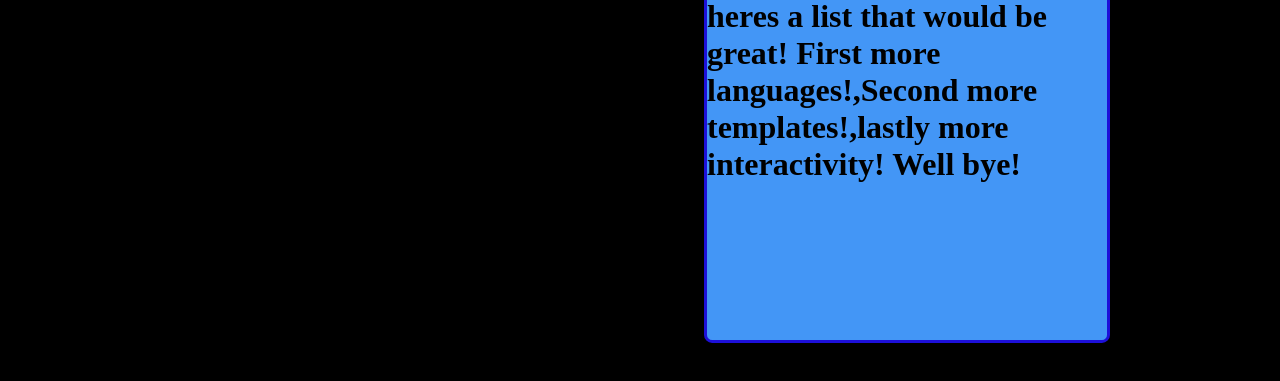
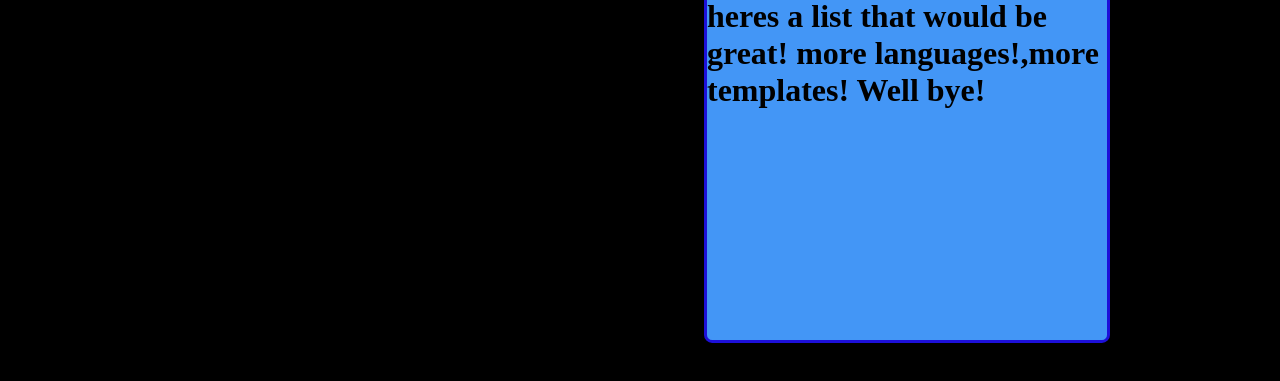
Before and after one commit to neverfriendme/Code-templates, a plain HTML site: page index.html in a window 1280 px wide. Shown: the part 211-592 px from the top of the page. Drawn offline with Linux system fonts and the light colour scheme.

Commit message:
Update index.html

```diff
--- a/index.html
+++ b/index.html
@@ -30,7 +30,7 @@
     <a href="info.html">
         <button type="button">Information</button>
     </a>
-    <div class="square" draggable="true"><h1>Contribute? go to: <a href="https://github.com/neverfriendme/Code-templates">Github</a> heres a list that would be great! First more languages!,Second more templates!,lastly more interactivity! Well bye!</h1></div>
+    <div class="square" draggable="true"><h1>Contribute? go to: <a href="https://github.com/neverfriendme/Code-templates">Github</a> heres a list that would be great! more languages!,more templates! Well bye!</h1></div>
     <style>
         .square {
             width: 400px;
```
